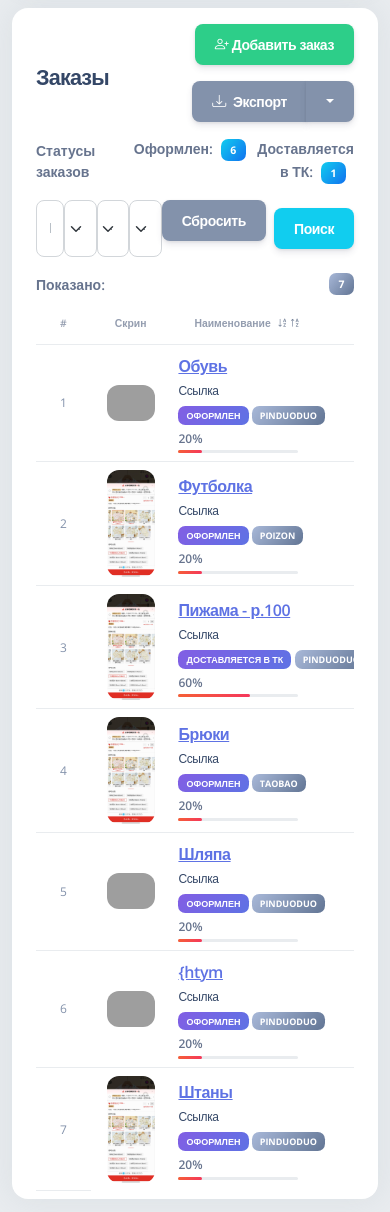
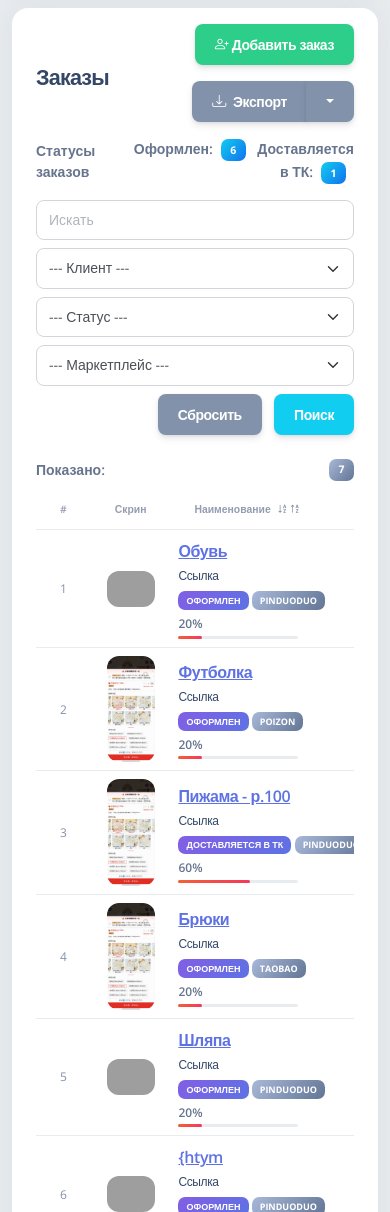
Before and after one commit to ale88andr/pik, a Django app: page /purchases/1/ in a window 390 px wide. Shown: the part 1425-2637 px from the top of the page. Run offline with Django 5.2, Linux system fonts and the light colour scheme; data comes from the database, SQL or seed files in the repository; some libraries are stand-ins or nearby versions; grey boxes are pictures that could not be loaded.

Commit message:
Fix: mobile view

```diff
--- a/order/templates/purchase/v2/detail.html
+++ b/order/templates/purchase/v2/detail.html
@@ -311,17 +311,23 @@
                 </div>
             </div>
 
-            <div>
-                <form method="get" class="d-flex mt-3 mb-3">
+
+            <form method="get">
+                <div class="row">
                     {% for field in form %}
-                        {{ field }}
+                        <div class="col-lg-2 col-xl-2 col-12 mt-2">
+                            {{ field }}
+                        </div>
                     {% endfor %}
-                    <a href="{% url 'purchase' pk=purchase.pk %}" class="btn btn-secondary me-2 my-sm-0">Сбросить</a>
-                    <button class="btn btn-info my-2 my-sm-0" type="submit">Поиск</button>
-                </form>
-            </div>
+                    <div class="col-lg-2 col-xl-2 col-12"></div>
+                    <div class="col-lg-2 col-xl-2 col-12 text-end mt-2 mb-2">
+                        <a href="{% url 'purchase' pk=purchase.pk %}" class="btn btn-secondary me-2 my-sm-0">Сбросить</a>
+                        <button class="btn btn-info my-sm-0" type="submit">Поиск</button>
+                    </div>
+                </div>
+            </form>
 
-            <div class="d-flex justify-content-between align-items-center mb-2 text-sm font-weight-bold">
+            <div class="d-flex justify-content-between align-items-center m-xl-2 mb-2 text-sm font-weight-bold">
                 Показано: <span class="ms-2 badge bg-gradient-secondary">{{ total_records }}</span>
             </div>
 
```
